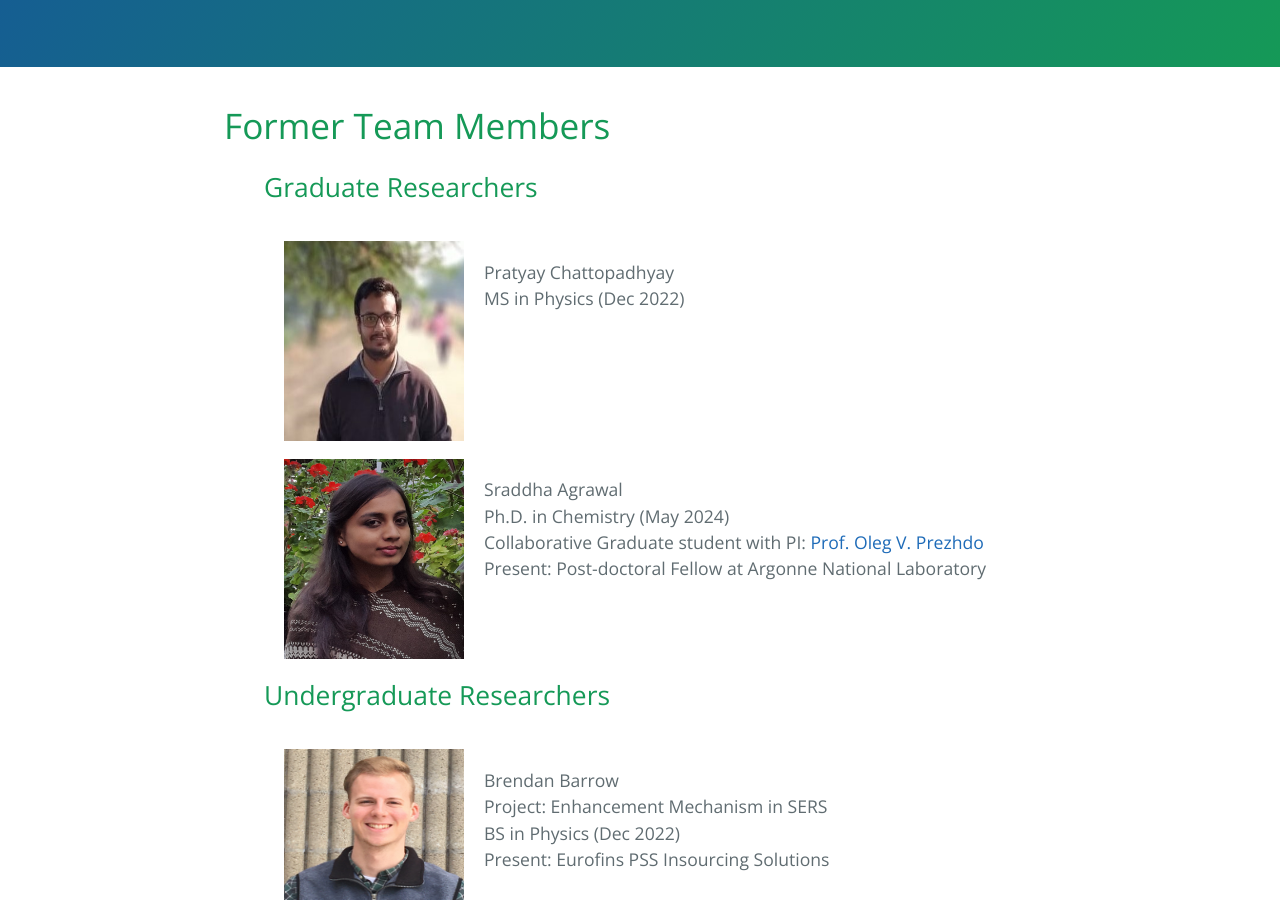
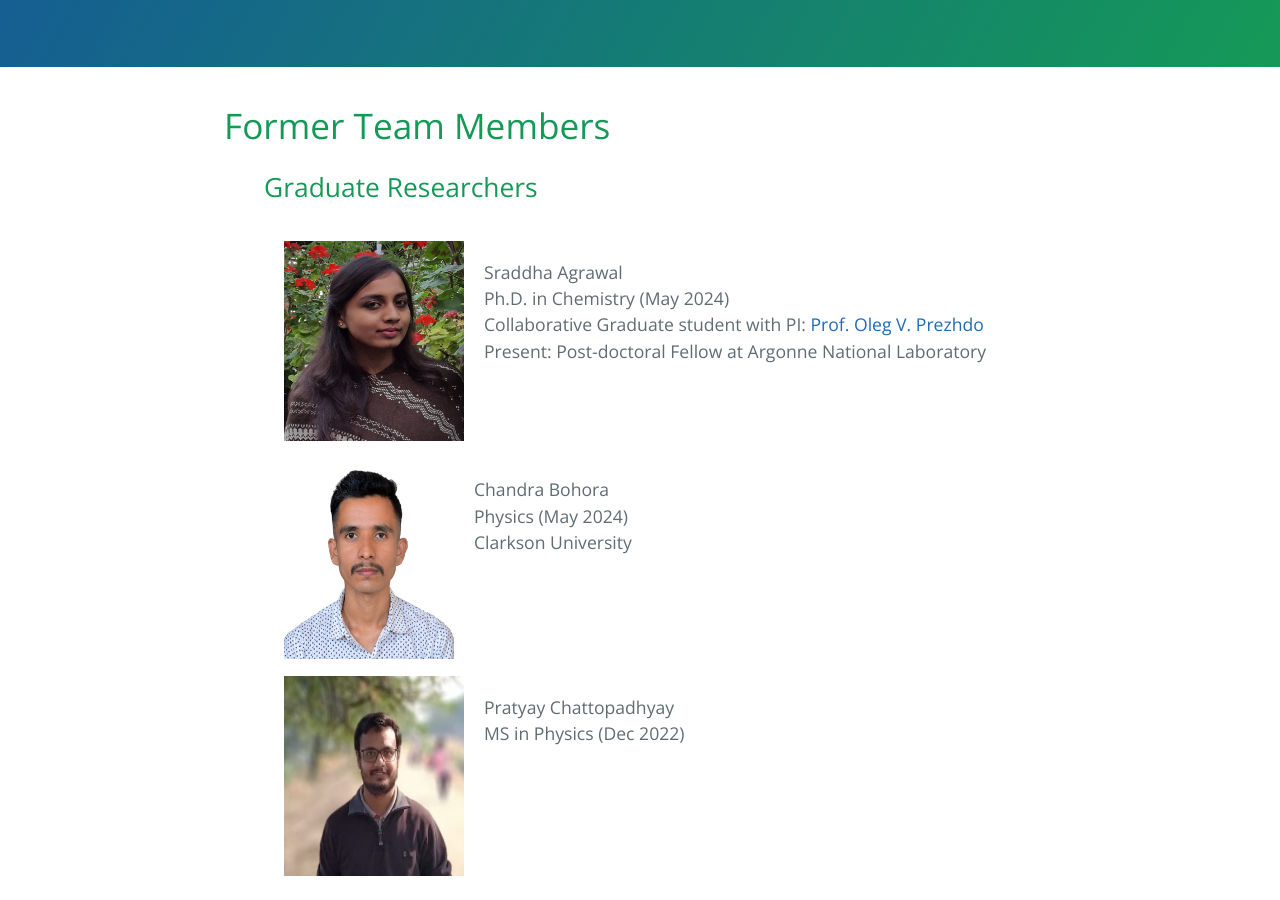
Before and after one commit to dharatrivedi/dharatrivedi.github.io, a Jekyll site: the page built from alumni.html, in a window 1280 px wide and 900 px high, scrolled down 269 px. Built offline with Jekyll 4.4.1, drawn with Linux system fonts in a browser that asks for light colours.

Commit message:
Update alumni.html

```diff
--- a/alumni.html
+++ b/alumni.html
@@ -9,19 +9,27 @@ title: {{ site.name }}
     <h2>Graduate Researchers</h2>
   </ul>
     <ul class="clearfix">
-    <img class="img1" src="/images/PC.jpeg" alt="PratyayChattopadhyay" width="180" height="200"  hspace="20">
-    <p>
-      Pratyay Chattopadhyay <br />
-      MS in Physics (Dec 2022)<br />
-    </p>
-  </ul>
-    <ul class="clearfix">
     <img class="img1" src="/images/SA.jpg" alt="SraddhaAgrawal" width="180" height="200"  hspace="20">
     <p>
       Sraddha Agrawal<br />
       Ph.D. in Chemistry (May 2024) <br />
       Collaborative Graduate student with PI: <a href="http://chem.usc.edu/faculty/Prezhdo.html">Prof. Oleg V. Prezhdo </a><br />
       Present: Post-doctoral Fellow at Argonne National Laboratory <br />
+    </p>
+  </ul>
+   <ul class="clearfix">
+    <img class="img1" src="/images/CB.jpg" alt="ChandraBohora" width="170" height="200"  hspace="20">
+    <p>
+      Chandra Bohora<br />
+      Physics (May 2024)<br />
+      Clarkson University<br />
+    </p>
+  </ul>
+    <ul class="clearfix">
+    <img class="img1" src="/images/PC.jpeg" alt="PratyayChattopadhyay" width="180" height="200"  hspace="20">
+    <p>
+      Pratyay Chattopadhyay <br />
+      MS in Physics (Dec 2022)<br />
     </p>
   </ul>
   <ul class="clearfix">
```
